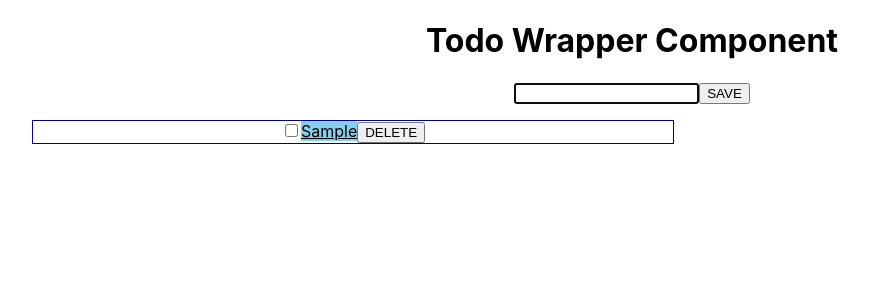
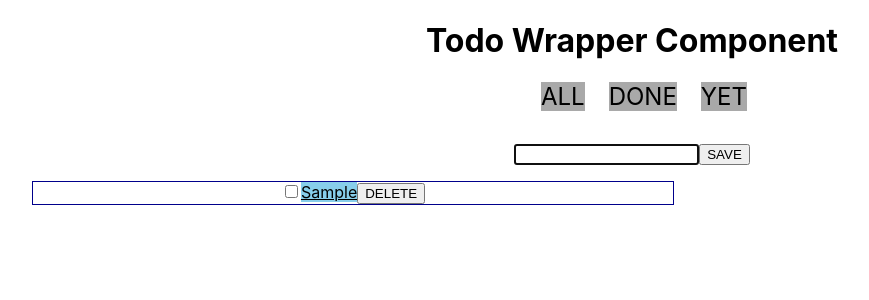
Before and after one commit to choiysr/React-Exercise, a React (Create React App) app: page / in a window 1280 px wide. Both pictures are taken after typing "Sample" into the empty fields and a click on the button "SAVE". Shown: the top 300 px of the page, without its empty margins (8-877 px from the left). Built offline with nearby package versions, Linux system fonts and the light colour scheme.

Commit message:
simple_todoList_completed

```diff
--- a/src/App.css
+++ b/src/App.css
@@ -44,6 +44,17 @@
   text-align: center;
 }
 
+.menu {
+  margin-bottom: 2em;
+
+}
+
+.menu span {
+  margin-left: 1em;
+  font-size: 1.5em;
+  background-color: darkgrey;
+}
+
 @keyframes App-logo-spin {
   from {
     transform: rotate(0deg);
--- a/src/components/day4_TodoList/Todo.js
+++ b/src/components/day4_TodoList/Todo.js
@@ -20,7 +20,7 @@ const Todo = ({todo, oper}) => {
         }
 
         // TodoWrapper한테 '삭제해줘'라고 전달해야함
-        // before to do : todowrapper에서 ref를 물어야하니까 wrapper쪽에서 먼저 function을 전달해줘야함 > list로
+        // before to do : todowrapper에서 레퍼런스를 물어야하니까 wrapper쪽에서 먼저 function을 전달해줘야함 > list로
         const handleClick = () => {
             console.log("delete Click")
             oper.deleteTodo(todo.tno)
--- a/src/components/day4_TodoList/TodoList.js
+++ b/src/components/day4_TodoList/TodoList.js
@@ -4,7 +4,21 @@ import Todo from './Todo'
 
 const TodoList = ({todos, oper}) => {
 
-    const list = todos.map(t => <li key={t.tno}><Todo todo={t} oper={oper}></Todo></li>)
+    const filter = () => {
+        if(!oper.type) {
+            return todos
+        }
+        if(oper.type === 'D') {
+            return todos.filter(t=>t.done === true)
+        }
+        if(oper.type === 'Y') {
+            return todos.filter(t=>t.done === false)
+        }
+        return todos
+    }
+
+    // filter를 호출한 결과만 mapping
+    const list = filter().map(t => <li key={t.tno}><Todo todo={t} oper={oper}></Todo></li>)
 
     return(
         <ul className="todoList">
--- /dev/null
+++ b/src/components/day4_TodoList/TodoMenu.js
@@ -0,0 +1,22 @@
+import React from 'react'
+
+const TodoMenu = ({changeType}) => {
+
+    const handleClick = (e) => {
+        // e.target : 실제로 이벤트가 일어나는 target
+        const target = e.target
+        console.log("menu click : " +target.getAttribute("custom-type"))
+        changeType(target.getAttribute("custom-type"))
+    }
+
+    return(
+        <div className="menu" onClick={handleClick}>
+            <span custom-type='A'>ALL</span>
+            <span custom-type='D'>DONE</span>
+            <span custom-type='Y'>YET</span>
+        </div>
+    )
+
+}
+
+export default TodoMenu
--- a/src/components/day4_TodoList/TodoWrapper.js
+++ b/src/components/day4_TodoList/TodoWrapper.js
@@ -1,6 +1,7 @@
 import React, {useState} from 'react'
 import TodoInput from './TodoInput'
 import TodoList from './TodoList'
+import TodoMenu from './TodoMenu'
 
 let sequence = 0
 
@@ -8,6 +9,7 @@ const TodoWrapper = () => {
 
     // const [todos, setTodos] = useState([{tno:1,title:'Keep calm and Carry On', done:false}])
     const [todos, setTodos] = useState([])
+    const [type, setType] = useState('A')
 
     // ※배열에 원소를 추가하는 방법
     // 1. push (javascript 비동기문제 발생)
@@ -34,19 +36,24 @@ const TodoWrapper = () => {
         // 기본적으로 배열로 나오기때문에 [0]번째로 설정
         const target = todos.filter(t=> t.tno === tno)[0]
         target.done = !target.done
-        // 여기서바로 setTodos(todos) 한다면 화면에 변경(line-through)이 일어나지 x
+        // 여기서 바로 setTodos(todos) 한다면 화면에 변경(line-through)이 일어나지 x
         const newTodos = todos.slice() // 깊은 복사
         setTodos(newTodos)
+    }
+
+    const changeType = (typeValue) => {
+        setType(typeValue)
     }
 
     // 객체는 key-value로 보내야 하지만 최근 javascript는 그렇게 하지 않고 축약형으로 쓸 수 있음
     // var obj = {doA:doA, doB:doB} [previous]
     // var obj = {doA, doB} [current]
-    const oper = {deleteTodo, updateDone}
+    const oper = {deleteTodo, updateDone, type}
 
     return(
         <div className="whole">
             <h1>Todo Wrapper Component</h1>
+            <TodoMenu changeType = {changeType}></TodoMenu>
             <TodoInput addTodo = {addTodo}></TodoInput>
             <TodoList todos={todos} oper={oper}></TodoList>
         </div>
```
